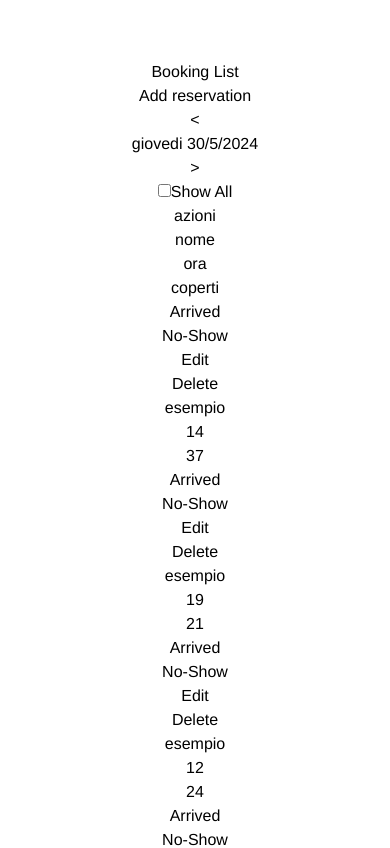
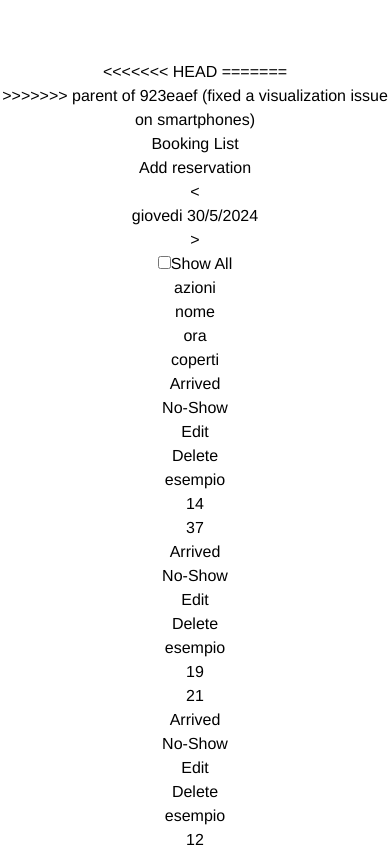
Before and after one commit to CombCode/restaurant-reservation-system-clone, a Vue app: page / in a window 390 px wide. Shown: the top 848 px of the page. Built offline with nearby package versions, Linux system fonts and the light colour scheme.

Commit message:
Revert "fixed a visualization issue on smartphones"
This reverts commit 923eaefcd3c02365bcb0a85638607c689c5a6030.

```diff
--- a/src/App.vue
+++ b/src/App.vue
@@ -1,6 +1,9 @@
 <template>
   <div class="backgrownd bg-gray-500 w-screen h-screen fixed top-0 overflow-auto" >
-    <div class="bg-white m-auto mt-6" :class="{blurr: showModal}">
+<<<<<<< HEAD
+=======
+    <div class="bg-white w-4/6 m-auto mt-6" :class="{blurr: showModal}">
+>>>>>>> parent of 923eaef (fixed a visualization issue on smartphones)
 
       <!-- header -->
       <div class="bg-red-700 h-20 w-10 rounded-br-2xl my-0 -mb-20 "></div>
```
